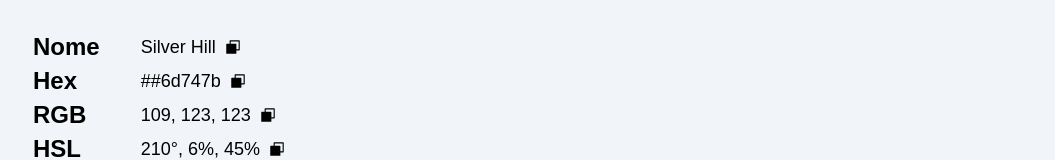
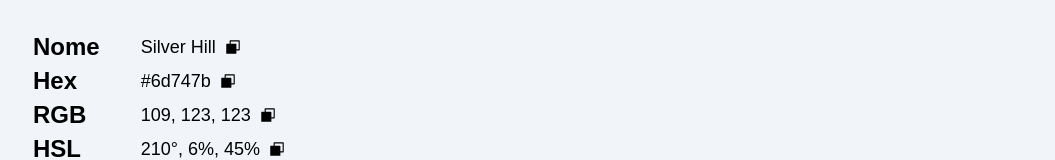
Before and after one commit to gukodev/pyro, a Next.js app: page / in a window 1280 px wide. Shown: the part 514-674 px from the top of the page, without its empty margins (112-1167 px from the left). Built offline with nearby package versions, Linux system fonts and the light colour scheme; a web font is replaced by a local one.

Commit message:
Fix double #

```diff
--- a/src/components/FeaturedColor/FeaturedColorInfo.tsx
+++ b/src/components/FeaturedColor/FeaturedColorInfo.tsx
@@ -22,7 +22,7 @@ export default function FeaturedColorInfo({ data }: FeaturedColorInfoProps) {
         },
         {
             label: 'Hex',
-            value: `#${data.hex}`,
+            value: data.hex,
         },
         {
             label: 'RGB',
```
